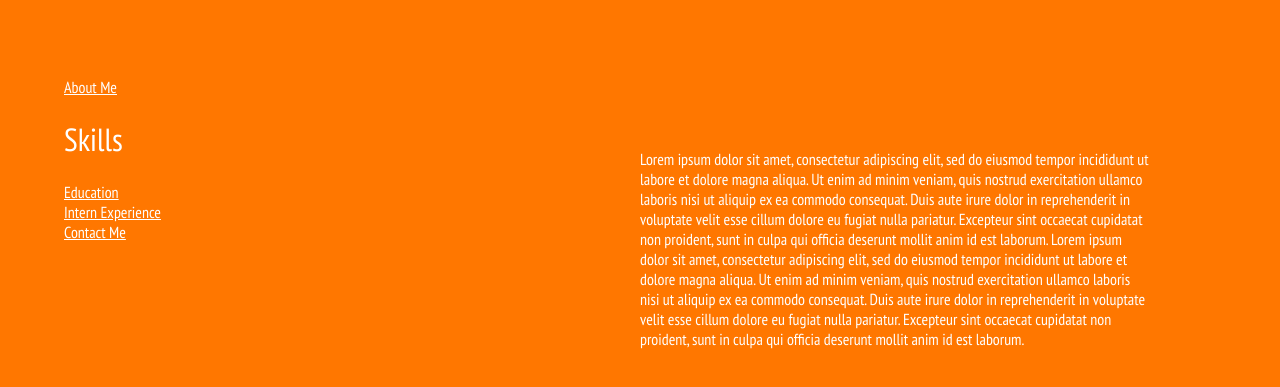
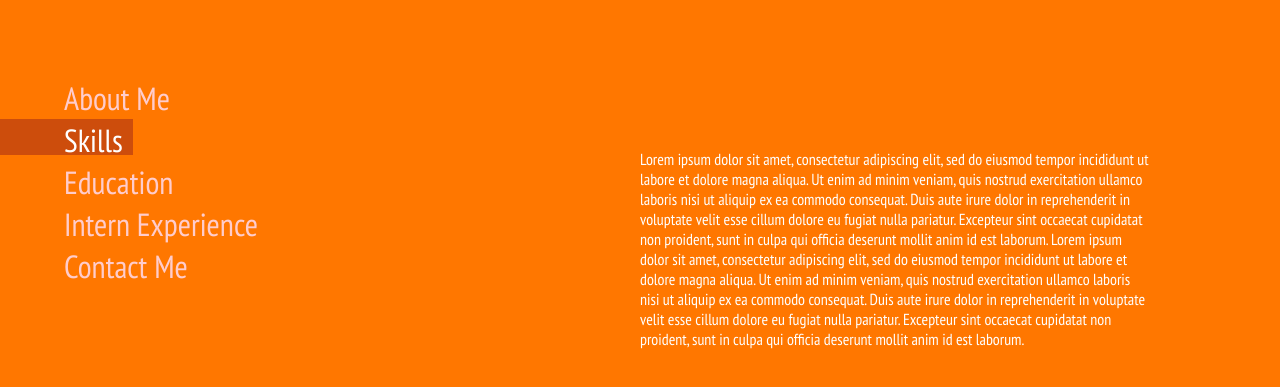
Before and after one commit to wuzhi1023/mygithubpage, a plain HTML site: page profile.html in a window 1280 px wide. Both pictures are taken after a click on the link "Skills". Shown: the part 875-1262 px from the top of the page. Drawn offline with Linux system fonts and the light colour scheme.

Commit message:
profile in page navbar

```diff
--- a/css/style-profile.css
+++ b/css/style-profile.css
@@ -11,9 +11,6 @@
 	display: block;
 	margin-left: auto;
     margin-right: auto;
-}
-.hidden {
-	display: none;
 }
 #page-nav {
     position: fixed;
@@ -42,3 +39,13 @@ nav a:first-of-type {
 	margin-right: 10%;
 	margin-left: auto;
 }
+#page-nav-block {
+	z-index: -100;
+	position: absolute;
+	background-color: #cd4d0c;
+}
+#page-nav > a{
+	color: #fcc;
+	font-size: 2em;
+	text-decoration: none;
+}
--- a/js/profile.js
+++ b/js/profile.js
@@ -7,6 +7,9 @@ $(function() {
   var intern = $('#intern').offset().top;
   var contact = $('#contact').offset().top;
   var avoidChange = false;
+  $('#page-nav-block').css('left', - $(newSec).offset().left);
+  $('#page-nav-block').css('height', $(newSec).height());
+  toggle();
 
   $('a[href*="#"]:not([href="#"])').click(function() {
     if (location.pathname.replace(/^\//,'') == this.pathname.replace(/^\//,'') && location.hostname == this.hostname) {
@@ -14,9 +17,10 @@ $(function() {
       var target = $(this.hash);
       target = target.length ? target : $('[name=' + this.hash.slice(1) +']');
       if (target.length) {
-        $('html, body').velocity("scroll", {
+        $('html, body').velocity("scroll",{
+          easing: [0.23,0.03,0,1.03],
           offset: target.offset().top,
-          duration: 1000,
+          duration: 750,
           begin: function(elements) {
             toggle();
             avoidChange = true;
@@ -41,9 +45,17 @@ $(function() {
   });
 
   function toggle(){
-    $(curSec).toggleClass("hidden");
-    $(newSec).toggleClass("hidden");
+    $(curSec).velocity({color: '#fcc'}, 200);
+    $(newSec).velocity({color: '#fff'}, 200);
+    moveBar(newSec);
     curSec = newSec;
+  }
+
+  function moveBar(curSec){
+    $curSec = $(curSec);
+    var top = $curSec.position().top;
+    var width = $curSec.offset().left + 1*$curSec.width()+10;
+    $('#page-nav-block').velocity({top: top, width:width}, {duration: 150, queue:false});
   }
 
   $( window ).resize(function() {
@@ -52,5 +64,8 @@ $(function() {
     education = $('#education').offset().top;
     intern = $('#intern').offset().top;
     contact = $('#contact').offset().top;
+    $('#page-nav-block').css('left', - $(newSec).offset().left);
+    $('#page-nav-block').css('height', $(newSec).height());
+    toggle();
   });
 });
--- a/profile.html
+++ b/profile.html
@@ -18,15 +18,11 @@
 		</nav>
 	</div>
 	<div id="page-nav">
-		<h1 class="about-me">About Me</h1>
-		<a href="#about-me" class="about-me hidden">About Me<br></a>
-		<h1 class="skills hidden">Skills</h1>
+		<div id="page-nav-block"></div>
+		<a href="#about-me" class="about-me">About Me<br></a>
 		<a href="#skills" class="skills">Skills<br></a>
-		<h1 class="education hidden">Education</h1>
 		<a href="#education" class="education">Education<br></a>
-		<h1 class="intern hidden">Intern Experience</h1>
 		<a href="#intern" class="intern">Intern Experience<br></a>
-		<h1 class="contact hidden">Contact Me</h1>
 		<a href="#contact" class="contact">Contact Me</a>
 	</div>
 	<div id="about-me" class="content-text">Lorem ipsum dolor sit amet, consectetur adipiscing elit, sed do eiusmod tempor incididunt ut labore et dolore magna aliqua. Ut enim ad minim veniam, quis nostrud exercitation ullamco laboris nisi ut aliquip ex ea commodo consequat. Duis aute irure dolor in reprehenderit in voluptate velit esse cillum dolore eu fugiat nulla pariatur. Excepteur sint occaecat cupidatat non proident, sunt in culpa qui officia deserunt mollit anim id est laborum. Lorem ipsum dolor sit amet, consectetur adipiscing elit, sed do eiusmod tempor incididunt ut labore et dolore magna aliqua. Ut enim ad minim veniam, quis nostrud exercitation ullamco laboris nisi ut aliquip ex ea commodo consequat. Duis aute irure dolor in reprehenderit in voluptate velit esse cillum dolore eu fugiat nulla pariatur. Excepteur sint occaecat cupidatat non proident, sunt in culpa qui officia deserunt mollit anim id est laborum.</div>
```
